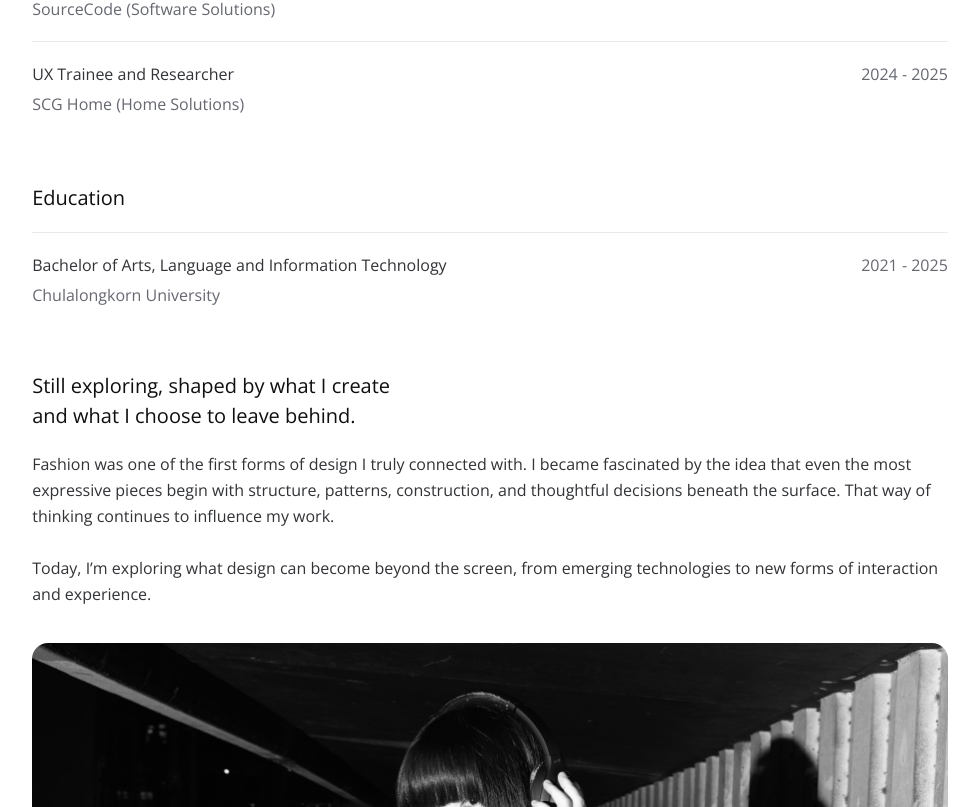
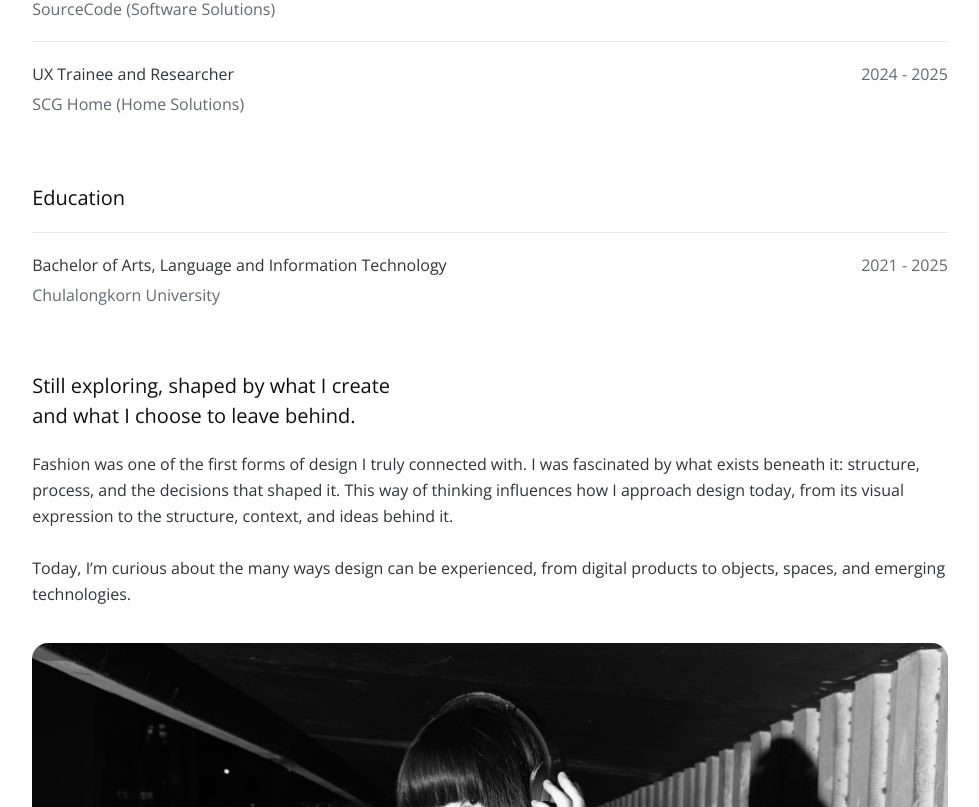
Before and after one commit to rungpilai/rungpilaip, a React (Vite) app: page /about in a window 1280 px wide. Shown: the part 377-1184 px from the top of the page, without its empty margins (150-1129 px from the left). Built offline with nearby package versions, Linux system fonts and the light colour scheme.

Commit message:
Update About.jsx

```diff
--- a/src/pages/About.jsx
+++ b/src/pages/About.jsx
@@ -65,9 +65,9 @@ const About = () => {
                                 and what I choose to leave behind.
                             </p>
                             <p className="leading-relaxed text-(--color-text-secondary) mb-4">
-                                Fashion was one of the first forms of design I truly connected with. I became fascinated by the idea that even the most expressive pieces begin with structure, patterns, construction, and thoughtful decisions beneath the surface. That way of thinking continues to influence my work.
+                                Fashion was one of the first forms of design I truly connected with. I was fascinated by what exists beneath it: structure, process, and the decisions that shaped it. This way of thinking influences how I approach design today, from its visual expression to the structure, context, and ideas behind it.
                                 <br /><br />
-                                Today, I’m exploring what design can become beyond the screen, from emerging technologies to new forms of interaction and experience.
+                                Today, I’m curious about the many ways design can be experienced, from digital products to objects, spaces, and emerging technologies.
                             </p>
                         </section>
 
```
